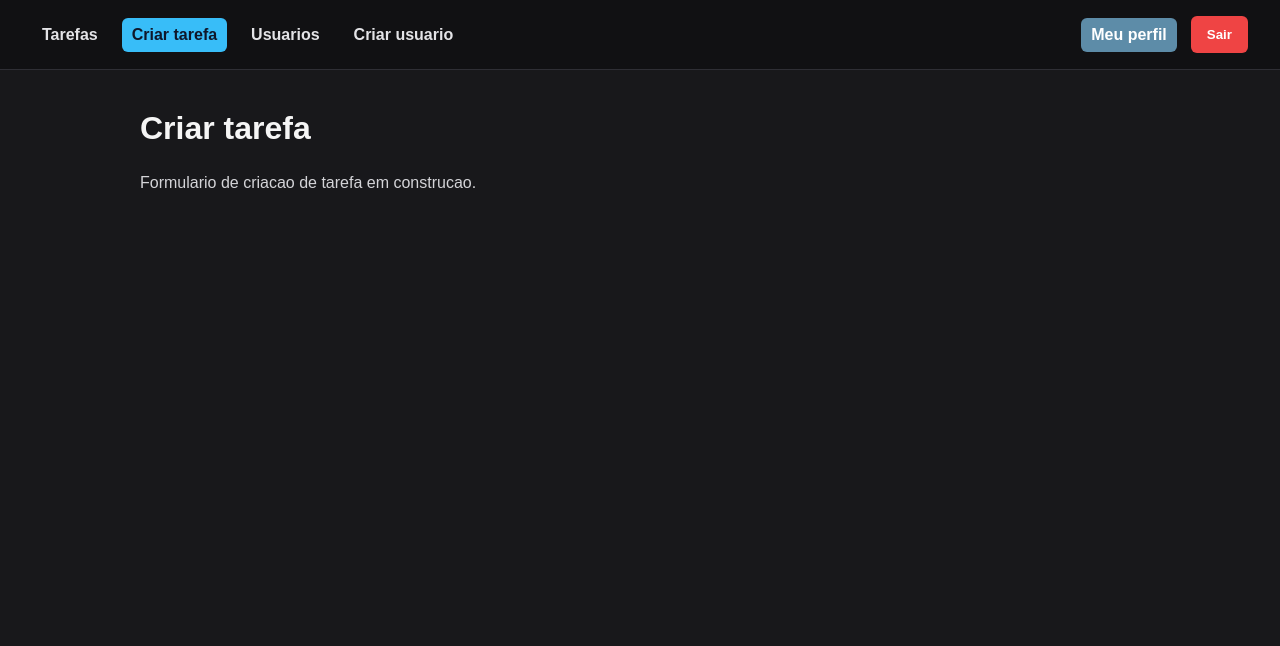
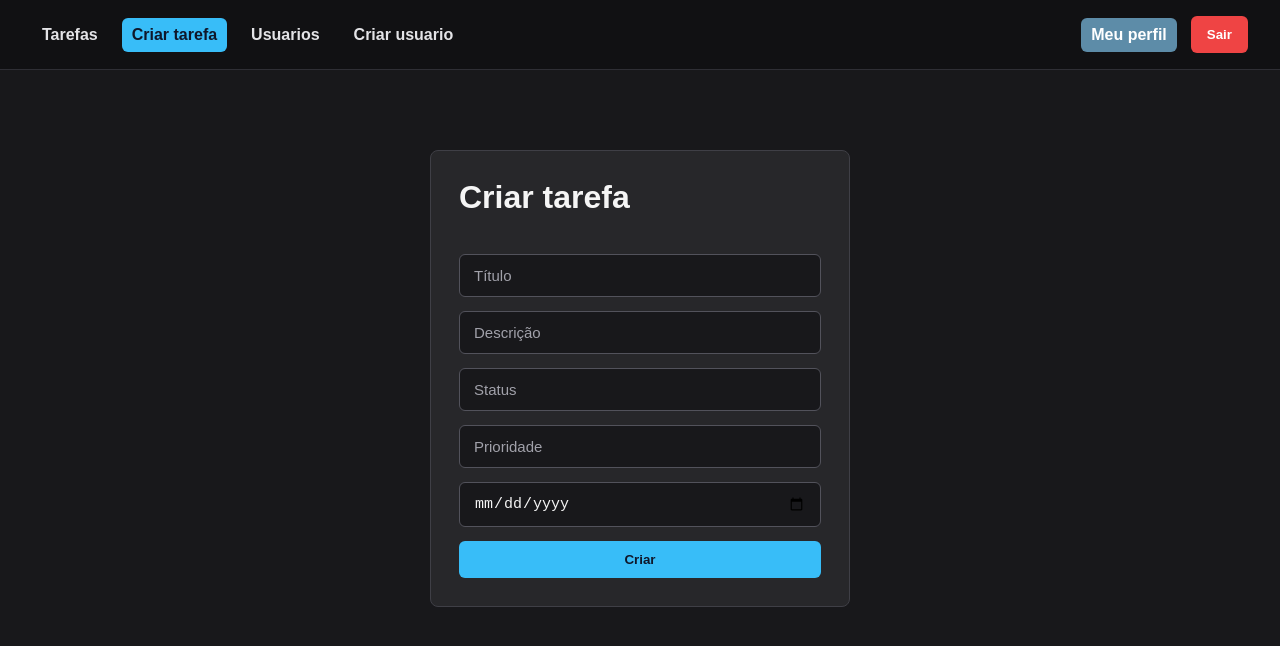
Before and after one commit to sergiomansoo/taskmanager-front, a React (Vite) app: page /criar-tarefa in a window 1280 px wide. Shown: the top 646 px of the page. Built offline with nearby package versions, Linux system fonts and the light colour scheme; sample sign-in values are in the browser's storage.

Commit message:
feat: create TaskCreate page

```diff
--- a/src/pages/TaskCreatePage.jsx
+++ b/src/pages/TaskCreatePage.jsx
@@ -1,9 +1,65 @@
+import {useState} from 'react'
+import { useNavigate } from 'react-router-dom'
+import api from '../api/api'
 function TaskCreatePage() {
+  const [loading,setLoading]=useState(false)
+  const [erro,setErro]=useState(null)
+  const [tarefa,setTarefa]=useState([])
+  const [titulo,setTitulo]=useState('')
+  const [descricao,setDescricao]=useState('')
+  const[status,setStatus]=useState('')
+  const[prioridade,setPrioridade]=useState('')
+  const[dataEntrega,setDataEntrega]=useState('')
+
+  const navigate=useNavigate()
+
+
+    async function handleSubmit(event) {
+        event.preventDefault()
+        try{
+          const token=localStorage.getItem('token')
+          const res= await api.post('/tarefa',{
+            titulo,
+            descricao,
+            status,
+            prioridade,
+            dataEntrega
+          },{headers:{Authorization:`Bearer ${token}`}},)
+          navigate('/tarefas')
+        }
+        catch(error){
+            setErro("Nao foi possível criar Tarefa.")
+        }
+        finally{
+          setLoading(true)
+        }
+
+    }
+
+    if(loading){
+      return <h3>Carregando...</h3>
+    }
+    if(erro){
+      return <h3>{erro}</h3>
+    }
+
   return (
-    <main>
+    <>
+    <form onSubmit={handleSubmit}>
       <h1>Criar tarefa</h1>
-      <p>Formulario de criacao de tarefa em construcao.</p>
-    </main>
+        <input value={titulo} type='text' placeholder='Título'
+        onChange={(event)=>setTitulo(event.target.value)}></input>
+        <input value={descricao} type='text' placeholder='Descrição'
+        onChange={(event)=>setDescricao(event.target.value)}></input>
+        <input value={status} type='text' placeholder='Status'
+        onChange={(event)=>setStatus(event.target.value)}></input>
+        <input value={prioridade} type='text' placeholder='Prioridade'
+        onChange={(event)=>setPrioridade(event.target.value)}></input>
+        <input value={dataEntrega} type='date' placeholder='Data de Entrega'
+         onChange={(event)=>setDataEntrega(event.target.value)}></input>
+         <button type='submit'>Criar</button>
+        </form>
+        </>
   )
 }
 
```
